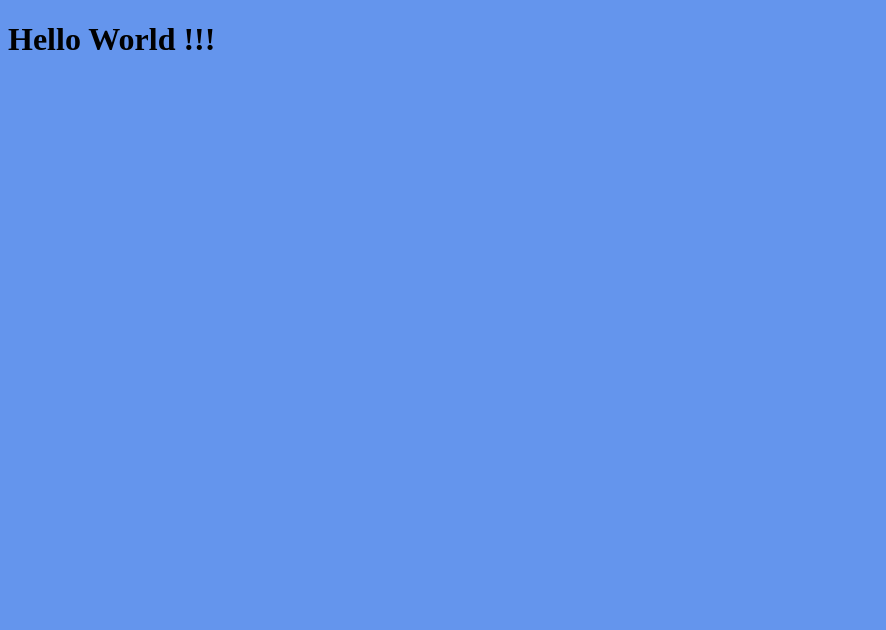
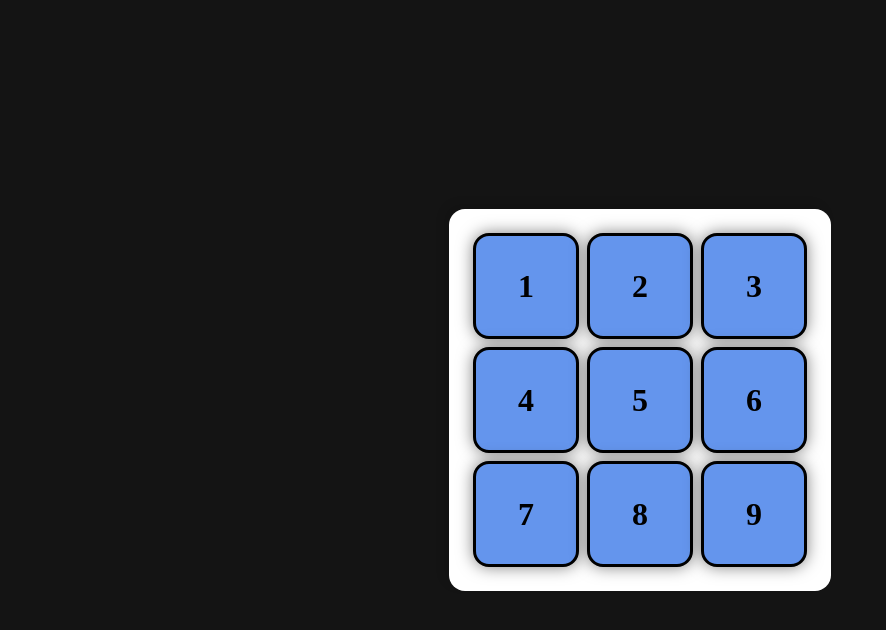
Before and after one commit to th3Creepiest/slide-puzzle, a website built with Vite: page index.html in a window 1280 px wide. Shown: the whole page, without its empty margins (0-886 px from the left). Built offline with nearby package versions, Linux system fonts and the light colour scheme.

Commit message:
added some style

```diff
--- a/index.html
+++ b/index.html
@@ -1,14 +1,13 @@
 <!DOCTYPE html>
 <html lang="en">
   <head>
+    <title>Slide Puzzle</title>
     <meta charset="UTF-8" />
     <meta name="viewport" content="width=device-width, initial-scale=1.0" />
     <link rel="icon" href="data:," />
     <link rel="stylesheet" href="/src/style.css" />
-    <title>Slide Puzzle</title>
   </head>
   <body>
-    <div id="app"></div>
     <script type="module" src="/src/main.ts"></script>
   </body>
 </html>
--- /dev/null
+++ b/src/game_objects.ts
@@ -0,0 +1,43 @@
+export class Game {
+  readonly board: Board
+  constructor(rows: number, cols: number) {
+    this.board = new Board(rows, cols)
+  }
+  start() {
+    const board = this.board.render()
+    const container = document.createElement("div")
+    container.id = "slide-puzzle"
+    container.appendChild(board)
+    document.body.appendChild(container)
+  }
+}
+
+class Board {
+  readonly tiles: Tile[] = []
+  constructor(readonly rows: number, readonly cols: number) {
+    for (let i = 0; i < this.rows; i++) {
+      for (let j = 0; j < this.cols; j++) {
+        this.tiles.push(new Tile(i * this.cols + j))
+      }
+    }
+  }
+  render(): HTMLDivElement {
+    const container = document.createElement("div")
+    container.id = "board"
+    container.style.gridTemplateColumns = `repeat(${this.cols}, 1fr)`
+    container.style.gridTemplateRows = `repeat(${this.rows}, 1fr)`
+    this.tiles.forEach((tile) => container.appendChild(tile.render()))
+    return container
+  }
+}
+
+class Tile {
+  constructor(readonly id: number) {}
+  render(): HTMLDivElement {
+    const container = document.createElement("div")
+    container.id = `tile-${this.id}`
+    container.classList.add("tile")
+    container.textContent = (this.id + 1).toString()
+    return container
+  }
+}
--- a/src/main.ts
+++ b/src/main.ts
@@ -1 +1,4 @@
-document.querySelector<HTMLDivElement>("#app")!.innerHTML = `<h1>Hello World !!!</h1>`
+import { Game } from "./game_objects"
+
+const game = new Game(3, 3)
+game.start()
--- a/src/style.css
+++ b/src/style.css
@@ -1,3 +1,43 @@
 body {
+  display: flex;
+  justify-content: center;
+  align-items: center;
+  height: 100vh;
+  margin: 0;
+  background-color: rgb(20, 20, 20);
+}
+#slide-puzzle {
+  display: flex;
+  flex-direction: column;
+  justify-content: center;
+  align-items: center;
+  padding: 1rem;
+  border-radius: 1rem;
+  background: white;
+  box-shadow: -5px -5px 10px rgba(0, 0, 0, 0.1);
+}
+#board {
+  display: grid;
+  gap: 0.5rem;
+  padding: 0.5rem;
+  border-radius: 1rem;
+}
+.tile {
+  display: flex;
+  justify-content: center;
+  align-items: center;
+  width: 100px;
+  height: 100px;
+  font-size: 2rem;
+  font-weight: bold;
+  border: 0.2rem solid black;
+  border-radius: 1rem;
+  cursor: pointer;
+  color: black;
   background-color: cornflowerblue;
+  box-shadow: 0 0 1rem rgba(0, 0, 0, 0.5);
 }
+.tile:hover {
+  background-color: darkblue;
+  color: white;
+}
```
Also changed, not shown: 1 other file.
